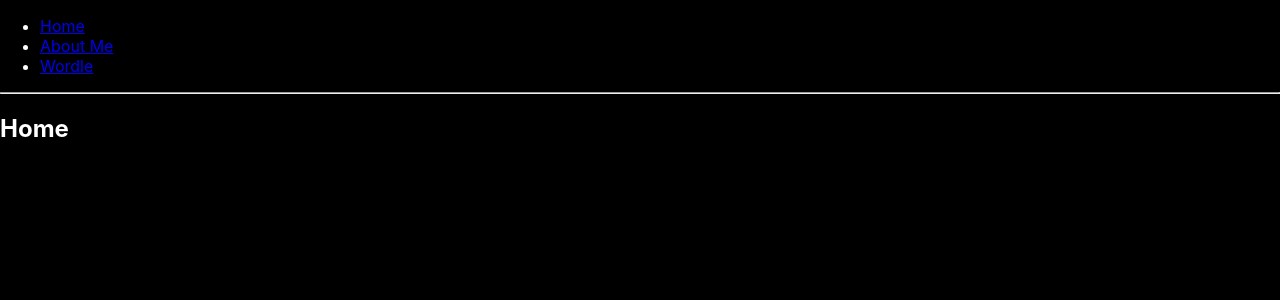
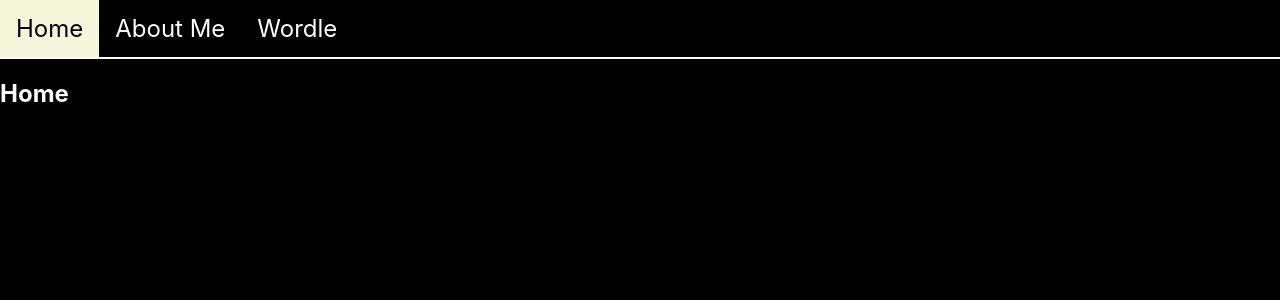
Before and after one commit to superking84/superking84.github.io, a React (Create React App) app: page / in a window 1280 px wide. Shown: the top 300 px of the page. Built offline with nearby package versions, Linux system fonts and the light colour scheme.

Commit message:
refactor nav bar into its own component and added some styling

```diff
--- a/src/App.tsx
+++ b/src/App.tsx
@@ -1,22 +1,11 @@
-import { Link, Outlet } from "react-router-dom";
+import NavBar from "./components/NavBar/NavBar";
+import { Outlet } from "react-router-dom";
 
 function App() {
     return <>
-        <div>
-            <ul>
-                <li>
-                    <Link to="/">Home</Link>
-                </li>
-                <li>
-                    <Link to="/about">About Me</Link>
-                </li>
-                <li>
-                    <Link to="/wordle">Wordle</Link>
-                </li>
-            </ul>
-        </div>
+        <NavBar />
 
-        <hr />
+        {/* <hr /> */}
 
         <Outlet />
     </>;
--- /dev/null
+++ b/src/components/NavBar/NavBar.css
@@ -0,0 +1,32 @@
+.navbar {
+    border-bottom: 2px solid white;
+    padding: 0;
+}
+
+.navbar-list {
+    list-style: none;
+    padding: 0;
+    margin-top: 0;
+    margin-bottom: 0;
+}
+
+.navbar-item {
+    display: inline-block;
+    text-align: centers;
+    padding: 14px 16px;
+    font-size: x-large;
+    color: white;
+}
+
+.navbar-item a {
+    text-decoration: none;
+    color: white;
+}
+
+.navbar-item:hover {
+    background-color: beige;
+}
+
+.navbar-item:hover a {
+    color: black;
+}
--- /dev/null
+++ b/src/components/NavBar/NavBar.tsx
@@ -0,0 +1,20 @@
+import './NavBar.css';
+import { Link } from "react-router-dom";
+
+function NavBar() {
+    return <nav className="navbar">
+        <ul className="navbar-list">
+            <li className="navbar-item">
+                <Link to="/">Home</Link>
+            </li>
+            <li className="navbar-item">
+                <Link to="/about">About Me</Link>
+            </li>
+            <li className="navbar-item">
+                <Link to="/wordle">Wordle</Link>
+            </li>
+        </ul>
+    </nav>;
+}
+
+export default NavBar;
```
